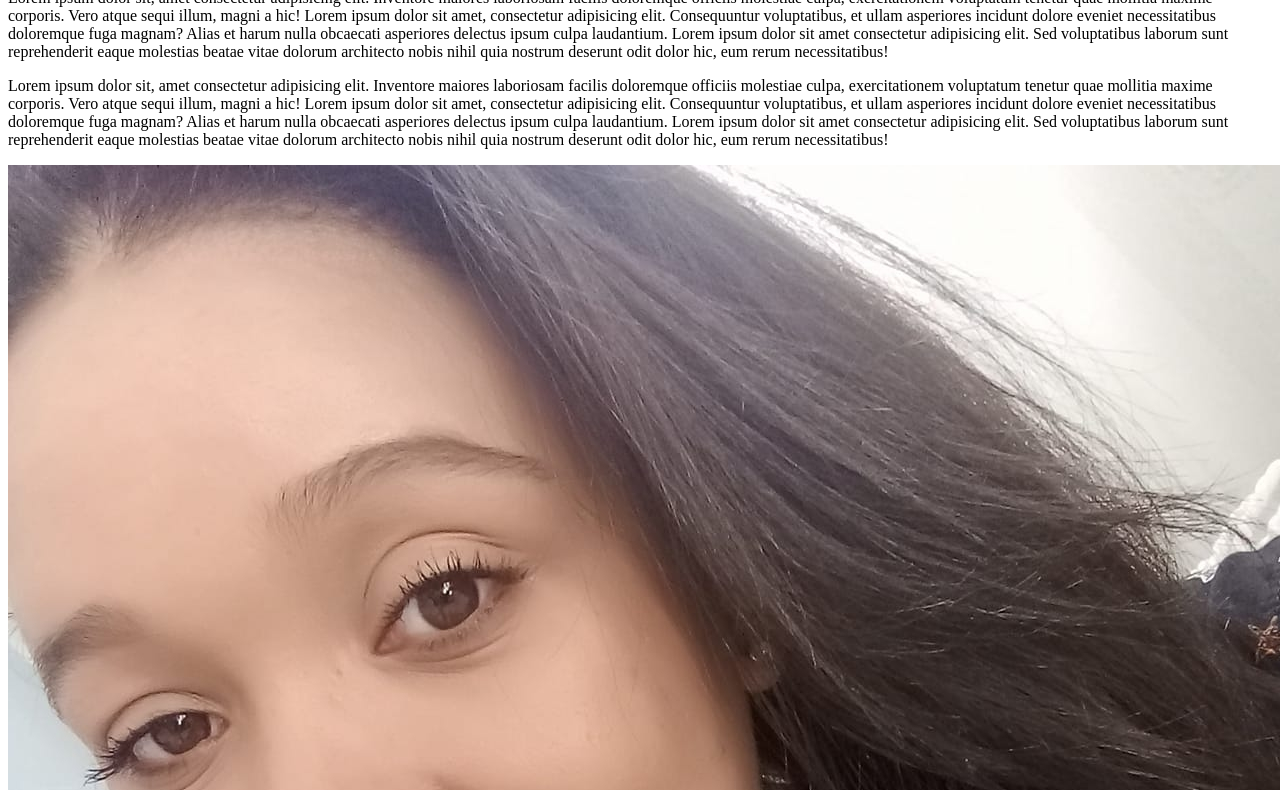
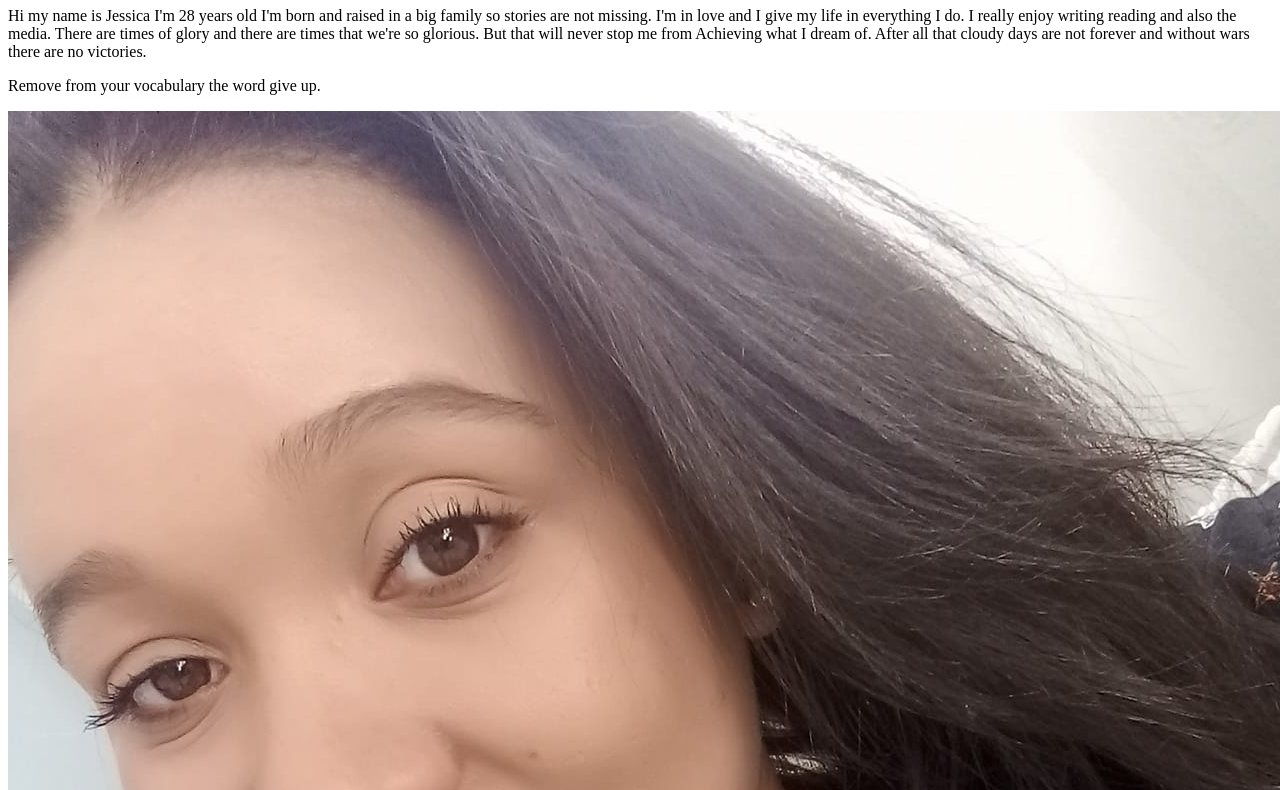
Before and after one commit to JessicaGAl/FundamentosWeb, a plain HTML site: page index.html in a window 1280 px wide. Shown: the part 143-933 px from the top of the page. Drawn offline with Linux system fonts and the light colour scheme.

Commit message:
@JessicaGAl [Task: Update]

```diff
--- a/index.html
+++ b/index.html
@@ -15,22 +15,24 @@
         <li>
             <a href="contato.html">Contact</a>
         </li>
+        <li>
+            <a href="hobby.html">Hobby</a>
+
+        </li>
     </ul>
     <h1>It's Jessie</h1>
 
     <p>
-        Lorem ipsum dolor sit, amet consectetur adipisicing elit.
-        Inventore maiores laboriosam facilis doloremque officiis molestiae culpa, exercitationem voluptatum tenetur quae mollitia maxime corporis.
-        Vero atque sequi illum, magni a hic!
-        Lorem ipsum dolor sit amet, consectetur adipisicing elit. Consequuntur voluptatibus, et ullam asperiores incidunt dolore eveniet necessitatibus doloremque fuga magnam? Alias et harum nulla obcaecati asperiores delectus ipsum culpa laudantium.
-        Lorem ipsum dolor sit amet consectetur adipisicing elit. Sed voluptatibus laborum sunt reprehenderit eaque molestias beatae vitae dolorum architecto nobis nihil quia nostrum deserunt odit dolor hic, eum rerum necessitatibus!
+        Hi my name is Jessica I'm 28 years old I'm born and raised in a big family so stories are not missing.
+        I'm in love and I give my life in everything I do.
+        I really enjoy writing reading and also the media.
+        There are times of glory and there are times that we're so glorious.
+        But that will never stop me from Achieving what I dream of.
+        After all that cloudy days are not forever and without wars there are no victories.
     </p>
     <p>
-        Lorem ipsum dolor sit, amet consectetur adipisicing elit.
-        Inventore maiores laboriosam facilis doloremque officiis molestiae culpa, exercitationem voluptatum tenetur quae mollitia maxime corporis.
-        Vero atque sequi illum, magni a hic!
-        Lorem ipsum dolor sit amet, consectetur adipisicing elit. Consequuntur voluptatibus, et ullam asperiores incidunt dolore eveniet necessitatibus doloremque fuga magnam? Alias et harum nulla obcaecati asperiores delectus ipsum culpa laudantium.
-        Lorem ipsum dolor sit amet consectetur adipisicing elit. Sed voluptatibus laborum sunt reprehenderit eaque molestias beatae vitae dolorum architecto nobis nihil quia nostrum deserunt odit dolor hic, eum rerum necessitatibus!
+        Remove from your vocabulary the word give up.
+
     </p>
 
     <img src="assets/img/iam.jpg" alt="My picture">
```
Also changed, not shown: contato.html (+4 -0 lines), hobby.html (added, +41 -0 lines), assets/img/fotografia.jpg (added).
